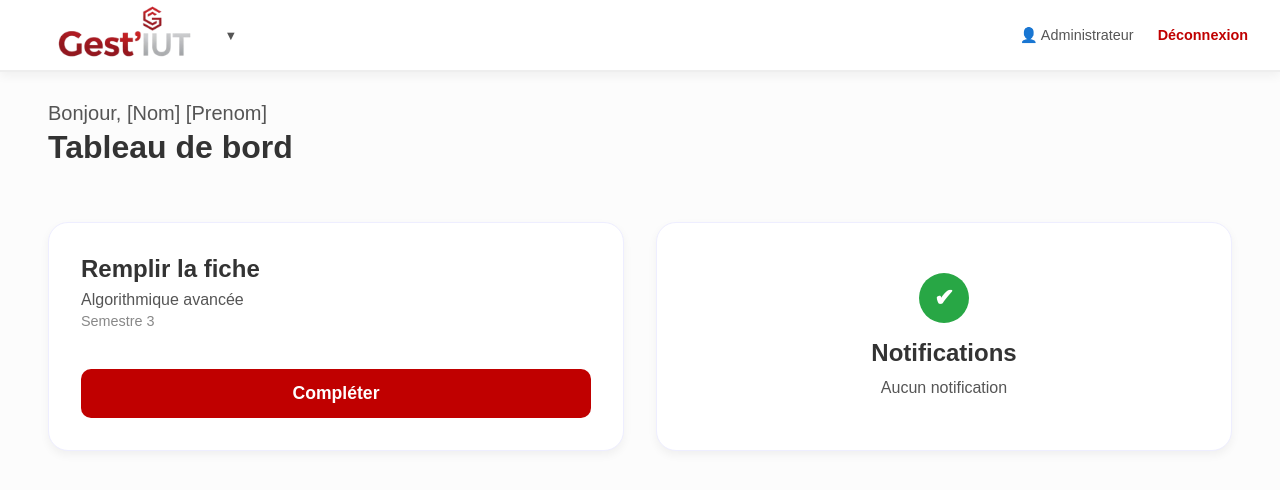
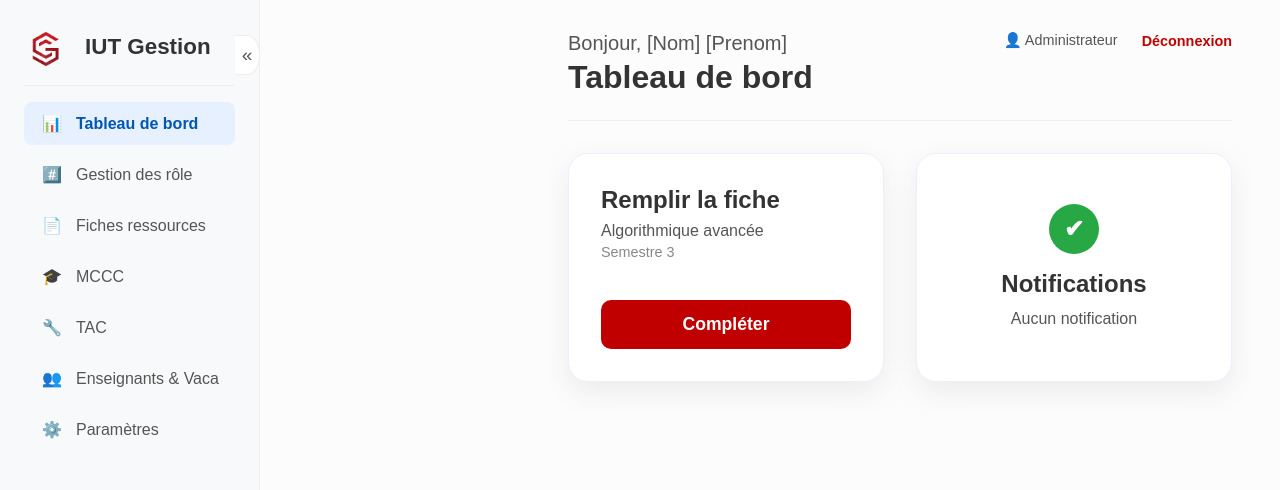
Before and after one commit to AbdelmalikMoussaoui/SAE_ERP, a Vue app in the folder frontend/: page /dashboard in a window 1280 px wide. Shown: the top 490 px of the page. Built offline with nearby package versions, Linux system fonts and the light colour scheme.

Commit message:
Refactors dashboard layout to implement a collapsible sidebar and enhances user navigation

```diff
--- a/frontend/src/views/Dashboard.vue
+++ b/frontend/src/views/Dashboard.vue
@@ -1,37 +1,74 @@
 <template>
-  <div class="page-layout">
-    <header class="top-header">
-      <div class="header-content">
-        <div class="brand-section" @click="toggleNav">
-          <img src="@/assets/GestIUT_logo.png" alt="Logo GestIUT" class="brand-logo" />
-          <span class="dropdown-arrow" :class="{ 'open': isNavOpen }">▼</span>
+  <div class="dashboard-layout" :class="{ 'sidebar-collapsed': isSidebarCollapsed }">
+
+    <nav class="sidebar">
+      <div class="sidebar-header">
+        <img src="@/assets/Logo_G.png" alt="Logo GestIUT" class="sidebar-logo" />
+        <h3 class="sidebar-title">IUT Gestion</h3>
+
+        <button @click="toggleSidebar" class="toggle-button">
+          «
+        </button>
       </div>
 
-        <div class="user-section-placeholder">
-           <span>👤 Administrateur</span>
-           <a href="#" @click.prevent="logout">Déconnexion</a>
-        </div>
-      </div>
-      <nav class="dropdown-nav" :class="{ 'open': isNavOpen }">
       <ul class="nav-links">
-          <li><a href="#" class="active">📊 Tableau de bord</a></li>
-          <li><a href="#">#️⃣ Gestion des rôle</a></li>
-          <li><a href="#">📄 Fiches ressources</a></li>
-          <li><a href="#">🎓 MCCC</a></li>
-          <li><a href="#">🔧 TAC</a></li>
-          <li><a href="#">👥 Enseignants & Vacataires</a></li>
-          <li><a href="#">⚙️ Paramètres</a></li>
+        <li>
+          <a href="#" class="active">
+            <span class="nav-icon">📊</span>
+            <span class="nav-text">Tableau de bord</span>
+          </a>
+        </li>
+        <li>
+          <a href="#">
+            <span class="nav-icon">#️⃣</span>
+            <span class="nav-text">Gestion des rôle</span>
+          </a>
+        </li>
+        <li>
+          <a href="#">
+            <span class="nav-icon">📄</span>
+            <span class="nav-text">Fiches ressources</span>
+          </a>
+        </li>
+        <li>
+          <a href="#">
+            <span class="nav-icon">🎓</span>
+            <span class="nav-text">MCCC</span>
+          </a>
+        </li>
+        <li>
+          <a href="#">
+            <span class="nav-icon">🔧</span>
+            <span class="nav-text">TAC</span>
+          </a>
+        </li>
+        <li>
+          <a href="#">
+            <span class="nav-icon">👥</span>
+            <span class="nav-text">Enseignants & Vacataires</span>
+          </a>
+        </li>
+        <li>
+          <a href="#">
+            <span class="nav-icon">⚙️</span>
+            <span class="nav-text">Paramètres</span>
+          </a>
+        </li>
       </ul>
     </nav>
-    </header>
 
     <main class="main-content">
-       <header class="content-header">
+      <header class="header">
         <div class="header-welcome">
           <h2>Bonjour, [Nom] [Prenom]</h2>
           <h1>Tableau de bord</h1>
         </div>
+        <div class="user-info">
+          <span>👤 Administrateur</span>
+          <a href="#" @click.prevent="logout">Déconnexion</a>
+        </div>
       </header>
+
       <section class="content-cards">
         <div class="card">
           <h3>Remplir la fiche</h3>
@@ -56,24 +93,23 @@ export default {
   name: 'DashboardView',
   data() {
     return {
-      isNavOpen: false
+      isSidebarCollapsed: false
     };
   },
   methods: {
-    toggleNav() {
-      this.isNavOpen = !this.isNavOpen;
-    },
     logout() {
       localStorage.removeItem('user-token');
       this.$router.push('/connexion');
+    },
+    toggleSidebar() {
+      this.isSidebarCollapsed = !this.isSidebarCollapsed;
     }
   }
 }
 </script>
 
 <style scoped>
-/* Variables */
-.page-layout {
+.dashboard-layout {
   --font-primary: 'Poppins', sans-serif;
   --font-secondary: 'Montserrat', sans-serif;
   --color-primary: #C00000;
@@ -82,102 +118,90 @@ export default {
   --color-grey-dark: #333;
   --color-text: #555;
   --color-border: #eee;
-  --shadow: 0 4px 10px rgba(0, 0, 0, 0.05);
-  --header-height: 70px;
-  --nav-transition-duration: 0.3s;
-}
+  --shadow: 0 10px 30px rgba(0, 0, 0, 0.07);
+  --sidebar-width-open: 260px;
+  --sidebar-width-closed: 80px;
+  --sidebar-transition-duration: 0.3s;
 
-/* Layout */
-.page-layout {
+  display: flex;
   min-height: 100vh;
   background-color: #fcfcfc;
   font-family: var(--font-secondary);
-  padding-top: var(--header-height);
+  overflow-x: hidden;
 }
 
-/* Header Fixe */
-.top-header {
-  position: fixed;
-  top: 0;
-  left: 0;
-  right: 0;
-  background-color: white;
-  border-bottom: 1px solid var(--color-border);
-  box-shadow: var(--shadow);
-  z-index: 1000;
+.sidebar {
+  width: var(--sidebar-width-open);
+  flex-shrink: 0;
+  background-color: var(--color-grey-light);
+  border-right: 1px solid var(--color-border);
+  box-sizing: border-box;
+  padding: 1.5rem;
+  position: relative;
+  transition: width var(--sidebar-transition-duration) ease,
+              padding var(--sidebar-transition-duration) ease;
 }
 
-.header-content {
+.sidebar-header {
   display: flex;
-  justify-content: space-between;
   align-items: center;
-  width: 100%;
-  height: var(--header-height);
-  padding: 0 2rem;
-  box-sizing: border-box;
+  gap: 15px;
+  padding-bottom: 1rem;
+  margin-bottom: 1rem;
+  border-bottom: 1px solid var(--color-border);
+  position: relative;
+  transition: justify-content var(--sidebar-transition-duration) ease;
 }
 
-.brand-section {
+.sidebar-logo {
+  height: 45px;
+  width: auto;
+  flex-shrink: 0;
+  transition: opacity var(--sidebar-transition-duration) ease;
+}
+
+.sidebar-title {
+  margin: 0;
+  font-family: var(--font-primary);
+  font-size: 1.4rem;
+  font-weight: 700;
+  color: #333;
+  white-space: nowrap;
+  overflow: hidden;
+  opacity: 1;
+  width: auto;
+  transition: opacity var(--sidebar-transition-duration) ease,
+              width var(--sidebar-transition-duration) ease;
+}
+
+.toggle-button {
+  position: absolute;
+  top: 50%;
+  right: -25px;
+  transform: translateY(-50%);
+  background-color: white;
+  border: 1px solid var(--color-border);
+  border-left: none;
+  border-radius: 0 50% 50% 0;
+  width: 25px;
+  height: 40px;
   display: flex;
   align-items: center;
-  gap: 10px;
+  justify-content: center;
   cursor: pointer;
+  font-size: 1.2rem;
+  color: var(--color-text);
+  z-index: 10;
+  transition: transform var(--sidebar-transition-duration) ease,
+              right var(--sidebar-transition-duration) ease;
 }
-
-/* Style pour le logo GestIUT (agrandit) */
-.brand-logo {
-  height: 100px; /* Agrandit (avant 45px) */
-  width: auto;
-}
-
-/* Flèche déroulante */
-.dropdown-arrow {
-  font-size: 0.8rem;
-  color: var(--color-text);
-  transition: transform var(--nav-transition-duration) ease;
-}
-.dropdown-arrow.open {
-  transform: rotate(180deg);
-}
-
-/* Section utilisateur */
-.user-section-placeholder {
-   display: flex;
-   align-items: center;
-   font-size: 0.9rem;
-   color: var(--color-text);
-   gap: 1.5rem;
-}
-.user-section-placeholder span {
-  display: flex;
-  align-items: center;
-  gap: 8px;
-}
-.user-section-placeholder a {
-  color: var(--color-primary);
-  text-decoration: none;
-  font-weight: 600;
-}
-.user-section-placeholder a:hover {
-  text-decoration: underline;
-}
-
-/* Menu Déroulant */
-.dropdown-nav {
-  background-color: white;
-  max-height: 0;
-  overflow: hidden;
-  transition: max-height var(--nav-transition-duration) ease-out;
-  border-top: 1px solid var(--color-border);
-}
-
-.dropdown-nav.open {
-  max-height: 500px; /* Hauteur estimée */
+.toggle-button:hover {
+  background-color: #eee;
 }
 
 .nav-links {
   list-style: none;
-  padding: 1rem 2rem;
+  padding: 0;
   margin: 0;
 }
 
@@ -188,13 +212,35 @@ export default {
 .nav-links a {
   display: flex;
   align-items: center;
-  gap: 12px;
+  justify-content: flex-start;
   padding: 0.75rem 1rem;
   text-decoration: none;
   color: var(--color-text);
   font-weight: 500;
   border-radius: 8px;
-  transition: background-color 0.2s ease, color 0.2s ease;
+  transition: background-color 0.2s ease, color 0.2s ease,
+              justify-content var(--sidebar-transition-duration) ease,
+              padding var(--sidebar-transition-duration) ease;
+  white-space: nowrap;
+  overflow: hidden;
+}
+
+.nav-icon {
+  display: inline-block;
+  width: 24px;
+  text-align: center;
+  margin-right: 12px;
+  flex-shrink: 0;
+  transition: margin-right var(--sidebar-transition-duration) ease;
+}
+
+.nav-text {
+  opacity: 1;
+  width: auto;
+  overflow: hidden;
+  white-space: nowrap;
+  transition: opacity var(--sidebar-transition-duration) ease,
+              width var(--sidebar-transition-duration) ease;
 }
 
 .nav-links a:hover {
@@ -207,16 +253,55 @@ export default {
   font-weight: 600;
 }
 
-/* Contenu Principal */
-.main-content {
-  padding: 2rem 3rem;
-  box-sizing: border-box;
+.dashboard-layout.sidebar-collapsed .sidebar {
+  width: var(--sidebar-width-closed);
+  padding-left: 1rem;
+  padding-right: 1rem;
 }
 
-.content-header {
+.dashboard-layout.sidebar-collapsed .sidebar-title {
+  opacity: 0;
+  width: 0;
+}
+
+.dashboard-layout.sidebar-collapsed .toggle-button {
+  transform: translateY(-50%) rotate(180deg);
+  right: -25px;
+  border-left: 1px solid var(--color-border);
+}
+
+.dashboard-layout.sidebar-collapsed .nav-text {
+  opacity: 0;
+  width: 0;
+}
+
+.dashboard-layout.sidebar-collapsed .nav-icon {
+  margin-right: 0;
+}
+.dashboard-layout.sidebar-collapsed .nav-links a {
+  justify-content: center;
+  padding-left: 0.5rem;
+  padding-right: 0.5rem;
+}
+
+.main-content {
+  flex-grow: 1;
+  background-color: #fcfcfc;
+  box-sizing: border-box;
+  padding: 2rem 3rem;
+  margin-left: var(--sidebar-width-open);
+  transition: margin-left var(--sidebar-transition-duration) ease;
+}
+
+.dashboard-layout.sidebar-collapsed .main-content {
+  margin-left: var(--sidebar-width-closed);
+}
+
+.header {
   display: flex;
   justify-content: space-between;
   align-items: flex-start;
+  border-bottom: 1px solid var(--color-border);
   padding-bottom: 1.5rem;
   margin-bottom: 2rem;
 }
@@ -234,6 +319,29 @@ export default {
   font-weight: 500;
   color: var(--color-text);
   margin: 0;
+}
+
+.user-info {
+  display: flex;
+  align-items: center;
+  font-size: 0.9rem;
+  color: var(--color-text);
+  gap: 1.5rem;
+}
+
+.user-info span {
+  display: flex;
+  align-items: center;
+  gap: 8px;
+}
+
+.user-info a {
+  color: var(--color-primary);
+  text-decoration: none;
+  font-weight: 600;
+}
+.user-info a:hover {
+  text-decoration: underline;
 }
 
 .content-cards {
```
Lines whose indentation alone changed are shown as unchanged.
